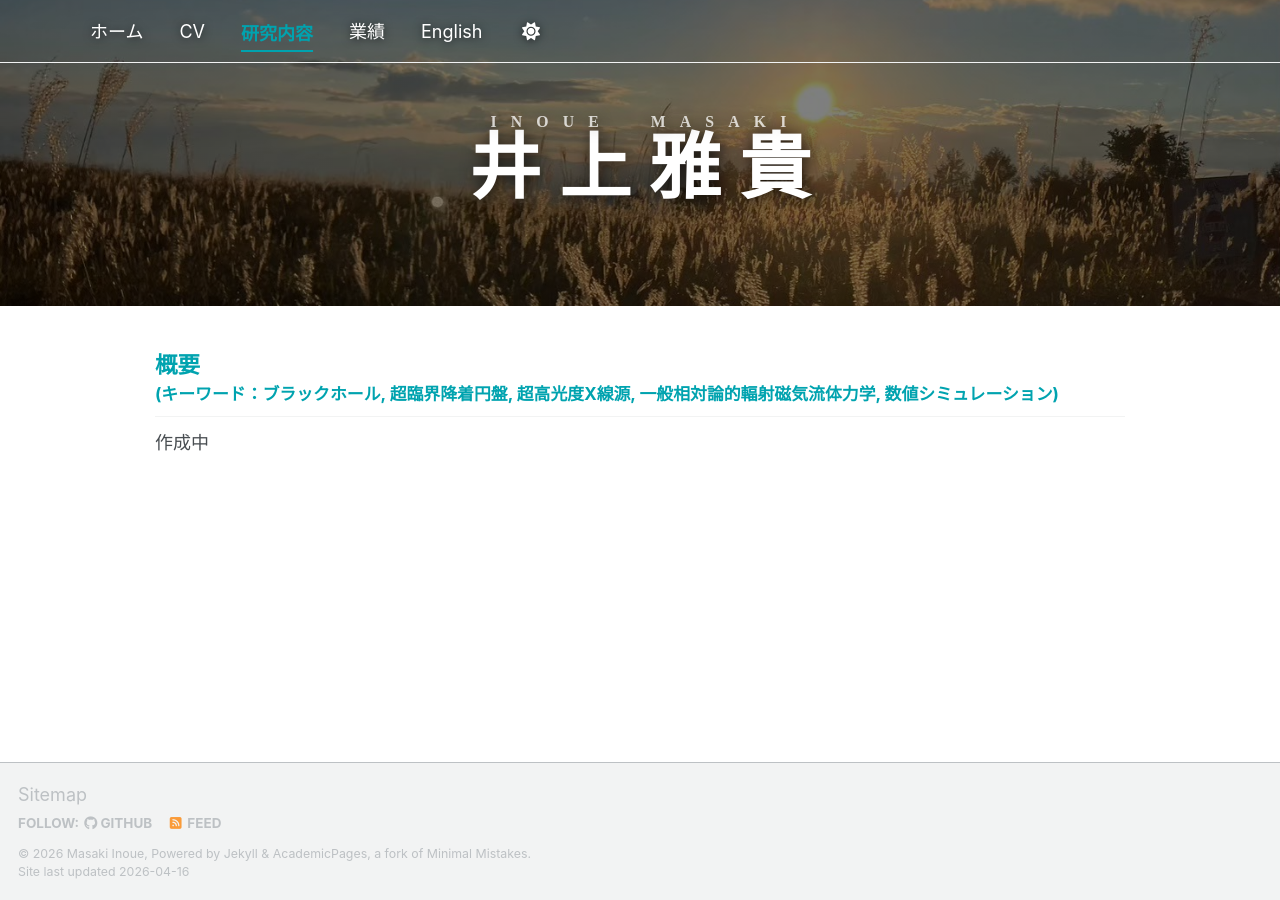
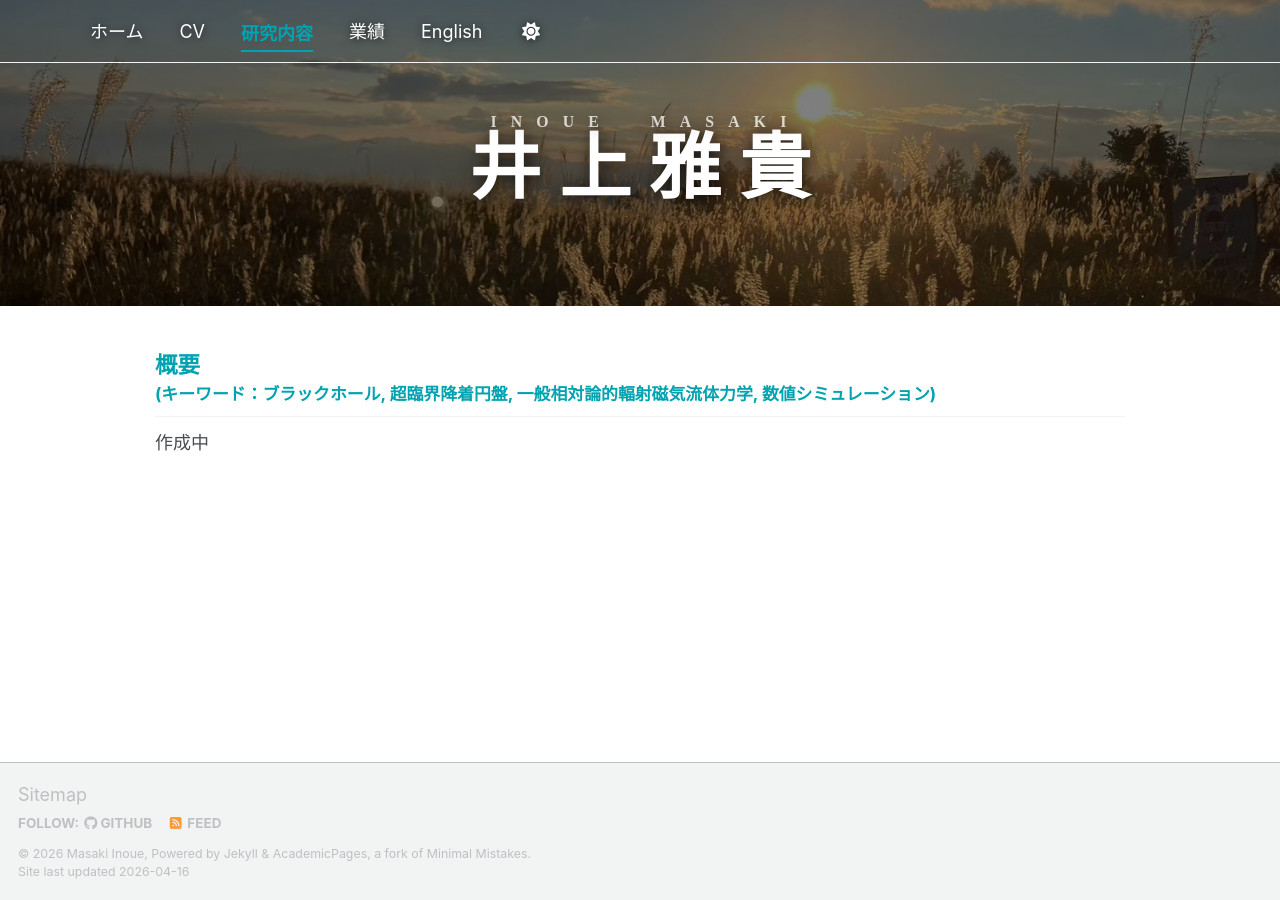
Before and after one commit to Masaki206/Masaki206.github.io, a Jekyll site: the page built from _pages/research.html, in a window 1280 px wide. Built offline with Jekyll 4.4.1, drawn with Linux system fonts in a browser that asks for light colours; a script bundle is joined from its source files by our own code; library files that are not in the unit come from our copies.

Commit message:
Update research.html

```diff
--- a/_pages/research.html
+++ b/_pages/research.html
@@ -9,6 +9,6 @@
   overlay_filter: 0.5
 ---
 
-<h2>概要<br><small>(キーワード：ブラックホール, 超臨界降着円盤, 超高光度X線源, 一般相対論的輻射磁気流体力学, 数値シミュレーション)</small></h2>
+<h2>概要<br><small>(キーワード：ブラックホール, 超臨界降着円盤, 一般相対論的輻射磁気流体力学, 数値シミュレーション)</small></h2>
 
 作成中
```
